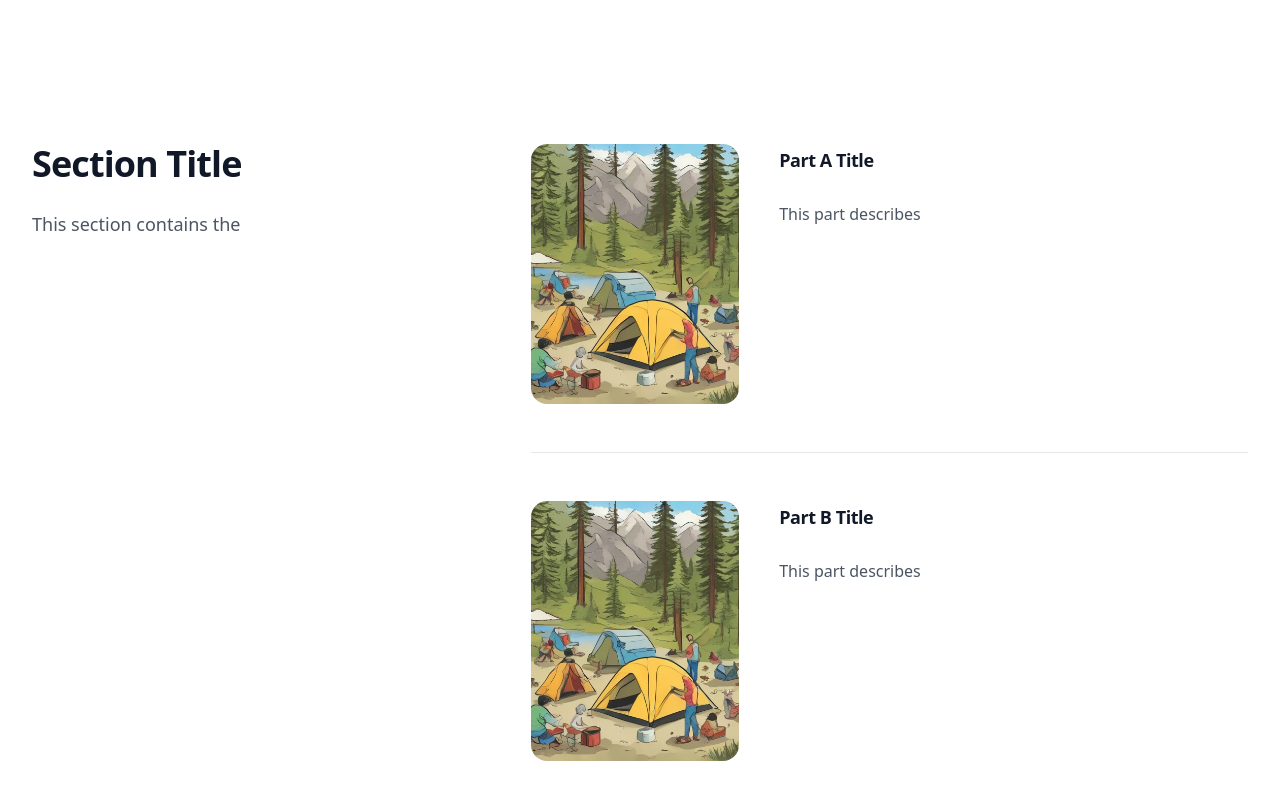
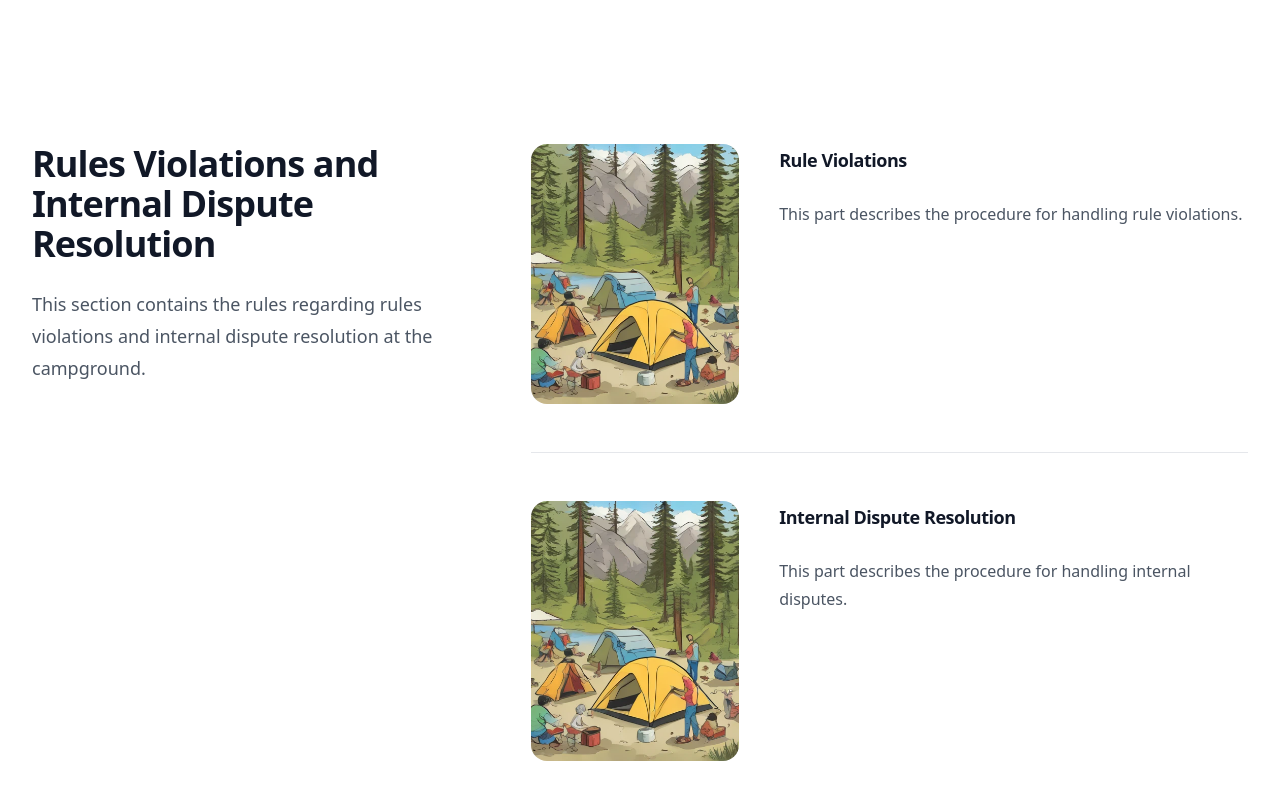
Before and after one commit to grant-king/trc-campersguide, a Vue app in the folder vue-project/: page / in a window 1280 px wide. Shown: the part 8405-9205 px from the top of the page. Built offline with nearby package versions, Linux system fonts and the light colour scheme.

Commit message:
Update SectionList.vue
Add next section on Rules Violations.

```diff
--- a/vue-project/src/components/SectionList.vue
+++ b/vue-project/src/components/SectionList.vue
@@ -525,35 +525,46 @@ const sections = [
         ]
     },
     {
-        title: 'Section Title',
-        description: 'This section contains the',
-        id: 'sectionid',
+        title: 'Rules Violations and Internal Dispute Resolution',
+        description: 'This section contains the rules regarding rules violations and internal dispute resolution at the campground.',
+        id: 'violations',
         parts: [
             {
-                title: 'Part A Title',
-                description: 'This part describes',
+                title: 'Rule Violations',
+                description: 'This part describes the procedure for handling rule violations.',
                 content: [
                     {
-                        heading: 'Item Heading',
+                        heading: 'Major Violations',
+                        body: 'Any member who violates the Bylaws, Rules or Regulations of TRC, local, state or federal law may have their membership immediately terminated (and be asked to leave the property). Critical violations include, but are not limited to:',
+                        list: [
+                            '!! Violent acts or verbal threats against other members, their guests, their property and neighboring property owners.',
+                            '!! Taking or using items without permission (aka theft), or possession of stolen items.',
+                            '!! Verifiable use or sale of illegal drugs on TRC property.',
+                            'Illegal is defined as those substances prohibited by State or Federal law, with State laws taking precedence when applicable (e.g. cannabis)',
+                            'Violators may also be subject to Criminal and or Civil prosecution.',
+                        ]
+                    },
+                    {
+                        heading: 'Rules Infractions Requiring Disciplinary Action',
                         body: '',
                         list: [
-                            '',
-                            '',
+                            'All other rule infractions requiring disciplinary action shall be forwarded to the VP of Member Relations or Rules Committee for investigation and deliberation. Consequences not involving the termination or suspension of membership shall be handed down by the Rules Committee. If the Rules Committee recommends that termination or suspension of membership is appropriate, the matter shall be presented to the Board of Directors by the VP of Member Relations for discussion and vote.',
+                            'The Rules Committee shall be a continuous, year-round committee. The Chair of the Committee shall be the VP of Member Relations, per the bylaws.',
                         ]
                     },
                 ],
-                href: '#part-a',
-                id: 'part-a',
+                href: '#violations-a',
+                id: 'violations-a',
                 imageUrl:
                     camping_1,
             },
             {
-                title: 'Part B Title',
-                description: 'This part describes',
+                title: 'Internal Dispute Resolution',
+                description: 'This part describes the procedure for handling internal disputes.',
                 content: [
                     {
-                        heading: 'Item Heading',
-                        body: '',
+                        heading: 'Self-Resolution',
+                        body: ' Disputes arising internally among members of a campsite are expected to be resolved by those members without involving TRC or its officers',
                         list: [
                             '',
                             '',
@@ -561,18 +572,19 @@ const sections = [
                         ]
                     },
                     {
-                        heading: 'Item Heading',
-                        body: '',
+                        heading: 'Elevated Resolution',
+                        body: 'Any disputes arising from the aforementioned conditions, that cannot be resolved between the parties involved shall, in the following order, present their issue in writing, for consideration to the:',
                         list: [
-                            '',
-                            '',
-                            '',
-                            '',
+                            'i. Seasonal Site Committee',
+                            'ii. Rules Committee',
+                            'iii. Vice President the issue falls under',
+                            'iv. Executive Committee for private matters of health, finance, etc.',
+                            'v. Board of Directors',
                         ]
                     },
                 ],
-                href: '#part-b',
-                id: 'part-b',
+                href: '#violations-b',
+                id: 'violations-b',
                 imageUrl:
                     camping_1,
             },
```
